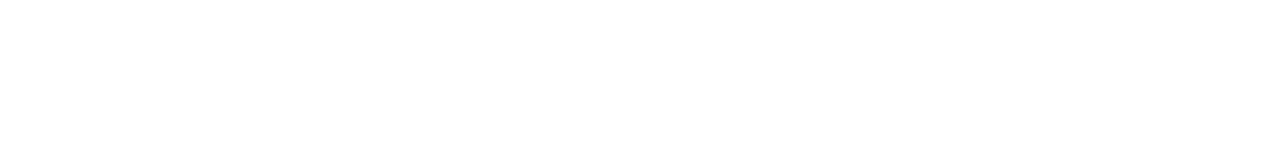
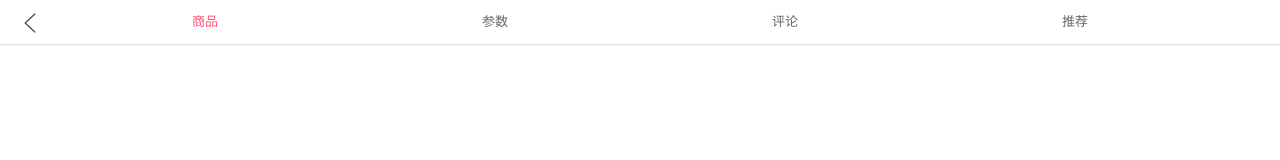
Before and after one commit to wujie0628/vue-mall, a Vue app: page /detail/1 in a window 1280 px wide. Shown: the top 160 px of the page. Built offline with nearby package versions, Linux system fonts and the light colour scheme.

Commit message:
完成详情页顶部navbar封装

```diff
--- a/src/components/content/goodsList/GoodsListItem.vue
+++ b/src/components/content/goodsList/GoodsListItem.vue
@@ -1,5 +1,5 @@
 <template>
-  <div class="goods-item">
+  <div class="goods-item" @click="itemClick">
     <img :src="good.show.img" alt="" @load="imgLoad">
     <div class="goods-info">
       <p>{{good.title}}</p>
@@ -21,6 +21,9 @@
     methods: {
       imgLoad() {
         this.$bus.$emit('goodsItemImgLoad')
+      },
+      itemClick() {
+        this.$router.push('/detail/' + this.good.iid)
       }
     },
   }
--- a/src/router/index.js
+++ b/src/router/index.js
@@ -5,6 +5,7 @@
 const Category = () => import('views/category/Category')
 const Profile = () => import('views/profile/Profile')
 const Shopcart = () => import('views/shopcart/Shopcart')
+const Detail = () => import('views/detail/Detail')
 
 Vue.use(VueRouter)
 
@@ -35,6 +36,10 @@
     path: '/profile',
     component: Profile
   },
+  {
+    path: '/detail/:iid',
+    component: Detail
+  },
 ]
 const router = new VueRouter({
   routes,
--- /dev/null
+++ b/src/views/detail/Detail.vue
@@ -0,0 +1,27 @@
+<template>
+  <div>
+    <detail-nav-bar></detail-nav-bar>
+  </div>
+</template>
+
+<script>
+  import DetailNavBar from "./childComp/DetailNavBar"
+
+  export default {
+    data() {
+      return {
+        iid: null
+      }
+    },
+    components: {
+      DetailNavBar
+    },
+
+    created() {
+      this.iid = this.$route.params.iid
+    }
+  }
+</script>
+
+<style>
+</style>
--- /dev/null
+++ b/src/views/detail/childComp/DetailNavBar.vue
@@ -0,0 +1,59 @@
+<template>
+  <div id="detailNavBar">
+    <nav-bar>
+      <div class="back" slot="left" @click="backClick">
+        <img src="~assets/img/common/back.svg" alt="">
+      </div>
+      <div class="title"  slot="center">
+        <span v-for="(item, index) in titles"
+        :class="{active : index === currentIndex}"
+        class="title-item" @click="titleClick(index)">{{item}}</span>
+      </div>
+    </nav-bar>
+  </div>
+</template>
+
+
+<script>
+  import NavBar from "components/common/navbar/NavBar"
+
+  export default {
+    data() {
+      return {
+        titles:  ['商品', '参数', '评论', '推荐'],
+        currentIndex: 0
+      }
+    },
+    components: {
+      NavBar
+    },
+    methods: {
+      backClick() {
+        console.log("backClick");
+        this.$router.back();
+      },
+      titleClick(index) {
+        this.currentIndex = index;
+      }
+    },
+  }
+</script>
+
+<style>
+  .title {
+    display: flex;
+    font-size: 13px;
+  }
+
+  .title-item {
+    flex: 1;
+  }
+
+  .active {
+    color: var(--color-high-text)
+  }
+
+  .back img {
+    margin-top: 12px;
+  }
+</style>
```
